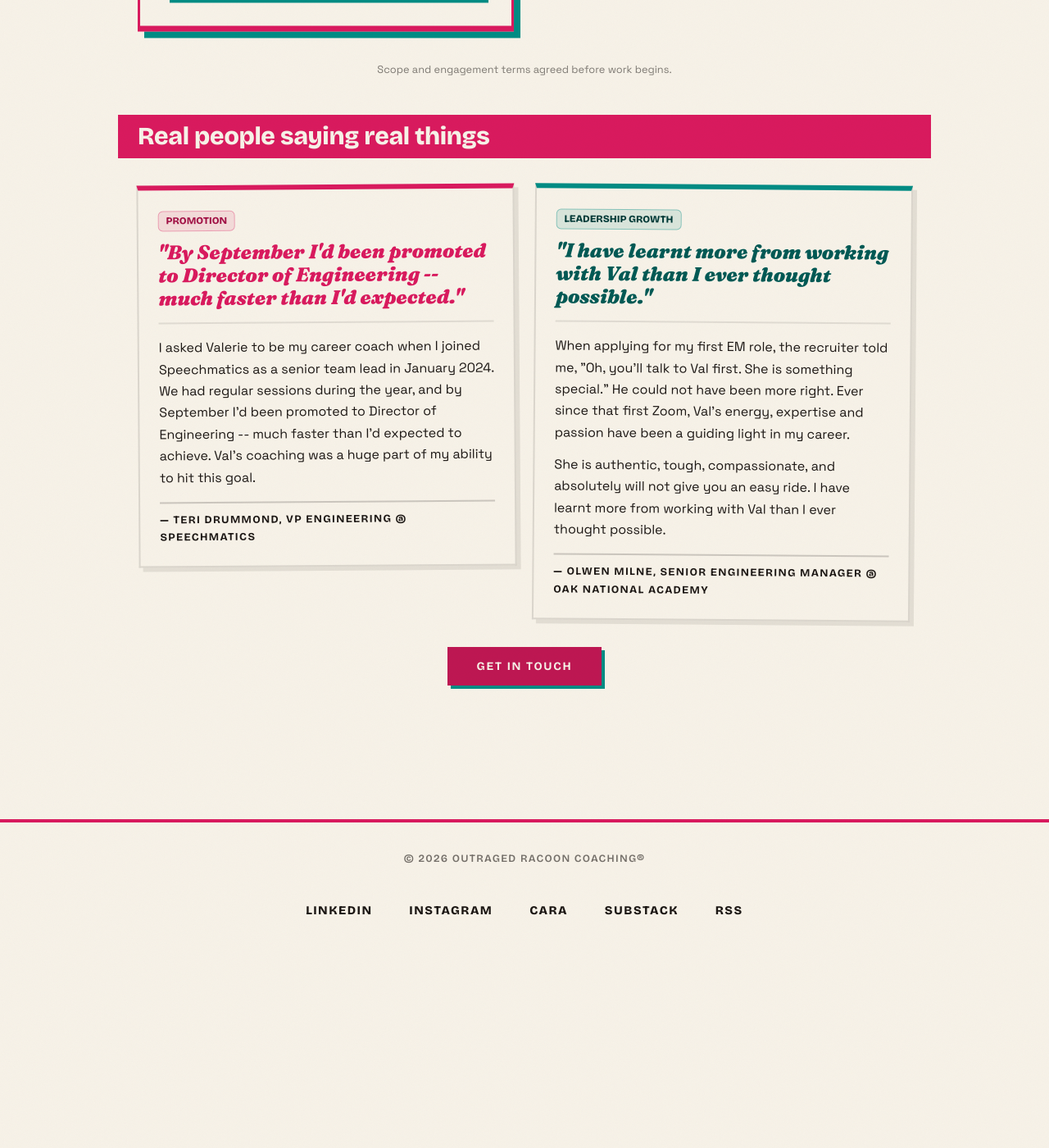
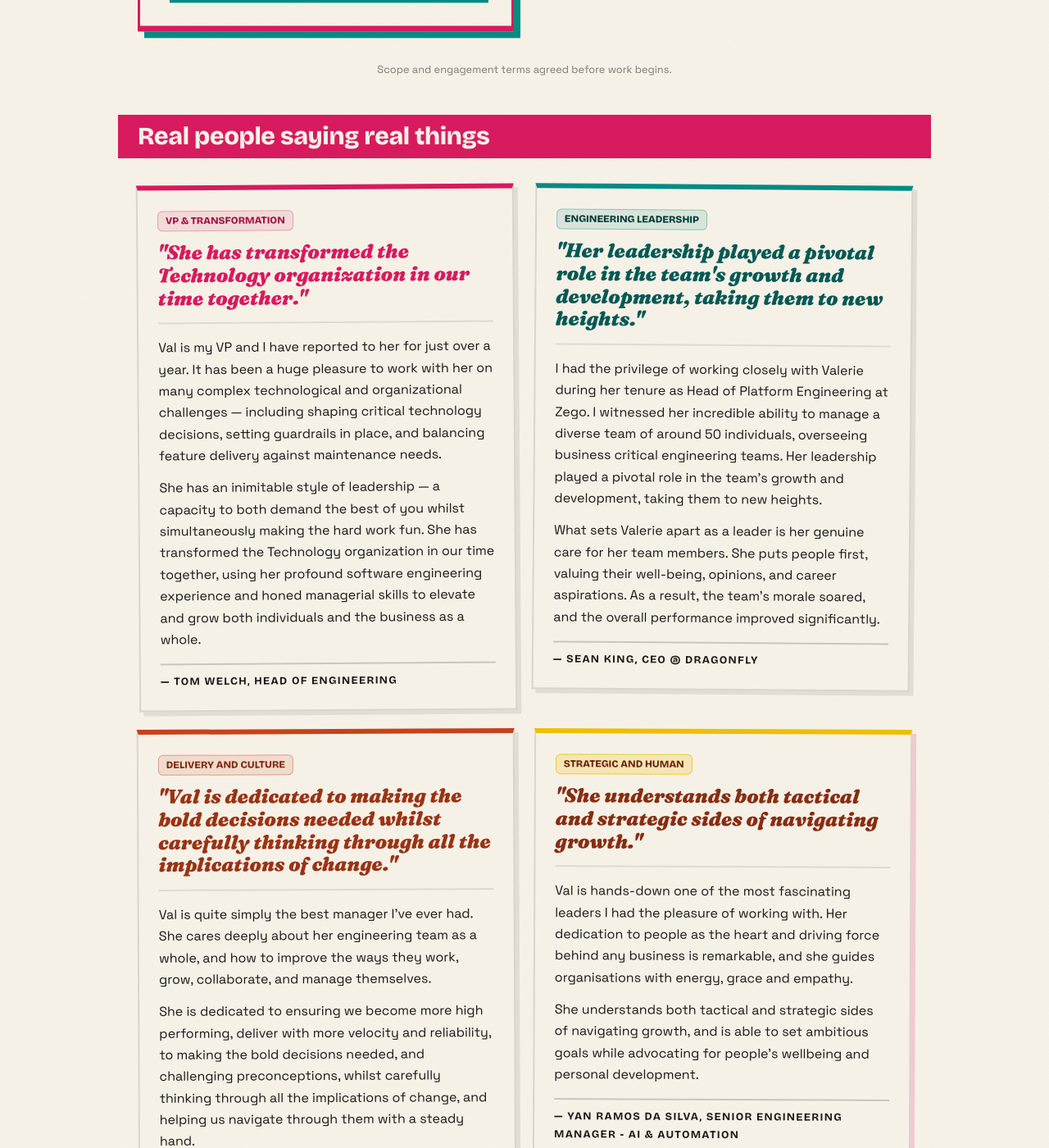
Before and after one commit to outragedpinkracoon/outragedpinkracoon.github.io, a Jekyll site: the page built from pages/fractional-cto.md, in a window 1280 px wide and 1400 px high, scrolled down 3786 px. Shown: the whole window at 82% size. Built offline with Jekyll 4.4.1, drawn with Linux system fonts in a browser that asks for light colours; comment, search, counter and statistics services are not loaded; before the commit the page ends 4946 px from its top, so only the background shows below that; some of the changed text lies outside the part shown.

Commit message:
distribute testimonials properly across all pages
- managers: Tobi Tonner, Barry Northern added
- fractional-cto: Barry Northern, Yan Ramos da Silva added; Tom/Sean as primary
- folks-in-tech: Tobi Tonner, Chamodi Lokuge added
- founders: trimmed to Teri, Kishor, Stephen
- em dashes removed from body copy

Co-Authored-By: Claude Sonnet 4.6 <noreply@anthropic.com>

```diff
--- a/pages/fractional-cto.md
+++ b/pages/fractional-cto.md
@@ -117,18 +117,35 @@ description: "Fractional CTO services for startups and scale-ups. Nearly two dec
 
 <div class="testimonial-grid">
   <blockquote class="testimonial-card">
-    <p class="testimonial-tag">Promotion</p>
-    <p class="testimonial-pullquote">"By September I'd been promoted to Director of Engineering -- much faster than I'd expected."</p>
-    <p>I asked Valerie to be my career coach when I joined Speechmatics as a senior team lead in January 2024. We had regular sessions during the year, and by September I'd been promoted to Director of Engineering -- much faster than I'd expected to achieve. Val's coaching was a huge part of my ability to hit this goal.</p>
-    <p><span class="quote-author">— Teri Drummond, VP Engineering @ Speechmatics</span></p>
+    <p class="testimonial-tag">VP & transformation</p>
+    <p class="testimonial-pullquote">"She has transformed the Technology organization in our time together."</p>
+    <p>Val is my VP and I have reported to her for just over a year. It has been a huge pleasure to work with her on many complex technological and organizational challenges — including shaping critical technology decisions, setting guardrails in place, and balancing feature delivery against maintenance needs.</p>
+    <p>She has an inimitable style of leadership — a capacity to both demand the best of you whilst simultaneously making the hard work fun. She has transformed the Technology organization in our time together, using her profound software engineering experience and honed managerial skills to elevate and grow both individuals and the business as a whole.</p>
+    <p><span class="quote-author">— Tom Welch, Head of Engineering</span></p>
   </blockquote>
 
   <blockquote class="testimonial-card">
-    <p class="testimonial-tag">Leadership growth</p>
-    <p class="testimonial-pullquote">"I have learnt more from working with Val than I ever thought possible."</p>
-    <p>When applying for my first EM role, the recruiter told me, "Oh, you'll talk to Val first. She is something special." He could not have been more right. Ever since that first Zoom, Val's energy, expertise and passion have been a guiding light in my career.</p>
-    <p>She is authentic, tough, compassionate, and absolutely will not give you an easy ride. I have learnt more from working with Val than I ever thought possible.</p>
-    <p><span class="quote-author">— Olwen Milne, Senior Engineering Manager @ Oak National Academy</span></p>
+    <p class="testimonial-tag">Engineering leadership</p>
+    <p class="testimonial-pullquote">"Her leadership played a pivotal role in the team's growth and development, taking them to new heights."</p>
+    <p>I had the privilege of working closely with Valerie during her tenure as Head of Platform Engineering at Zego. I witnessed her incredible ability to manage a diverse team of around 50 individuals, overseeing business critical engineering teams. Her leadership played a pivotal role in the team's growth and development, taking them to new heights.</p>
+    <p>What sets Valerie apart as a leader is her genuine care for her team members. She puts people first, valuing their well-being, opinions, and career aspirations. As a result, the team's morale soared, and the overall performance improved significantly.</p>
+    <p><span class="quote-author">— Sean King, CEO @ Dragonfly</span></p>
+  </blockquote>
+
+  <blockquote class="testimonial-card">
+    <p class="testimonial-tag">Delivery and culture</p>
+    <p class="testimonial-pullquote">"Val is dedicated to making the bold decisions needed whilst carefully thinking through all the implications of change."</p>
+    <p>Val is quite simply the best manager I've ever had. She cares deeply about her engineering team as a whole, and how to improve the ways they work, grow, collaborate, and manage themselves.</p>
+    <p>She is dedicated to ensuring we become more high performing, deliver with more velocity and reliability, to making the bold decisions needed, and challenging preconceptions, whilst carefully thinking through all the implications of change, and helping us navigate through them with a steady hand.</p>
+    <p><span class="quote-author">— Barry Northern, Lead Engineer @ Thirdfort</span></p>
+  </blockquote>
+
+  <blockquote class="testimonial-card">
+    <p class="testimonial-tag">Strategic and human</p>
+    <p class="testimonial-pullquote">"She understands both tactical and strategic sides of navigating growth."</p>
+    <p>Val is hands-down one of the most fascinating leaders I had the pleasure of working with. Her dedication to people as the heart and driving force behind any business is remarkable, and she guides organisations with energy, grace and empathy.</p>
+    <p>She understands both tactical and strategic sides of navigating growth, and is able to set ambitious goals while advocating for people's wellbeing and personal development.</p>
+    <p><span class="quote-author">— Yan Ramos da Silva, Senior Engineering Manager - AI &amp; Automation</span></p>
   </blockquote>
 </div>
 
```
Also changed, not shown: pages/coaching-folks-in-tech.md (+34 -28 lines), pages/coaching-founders.md (+10 -20 lines), pages/coaching-managers.md (+21 -6 lines).
